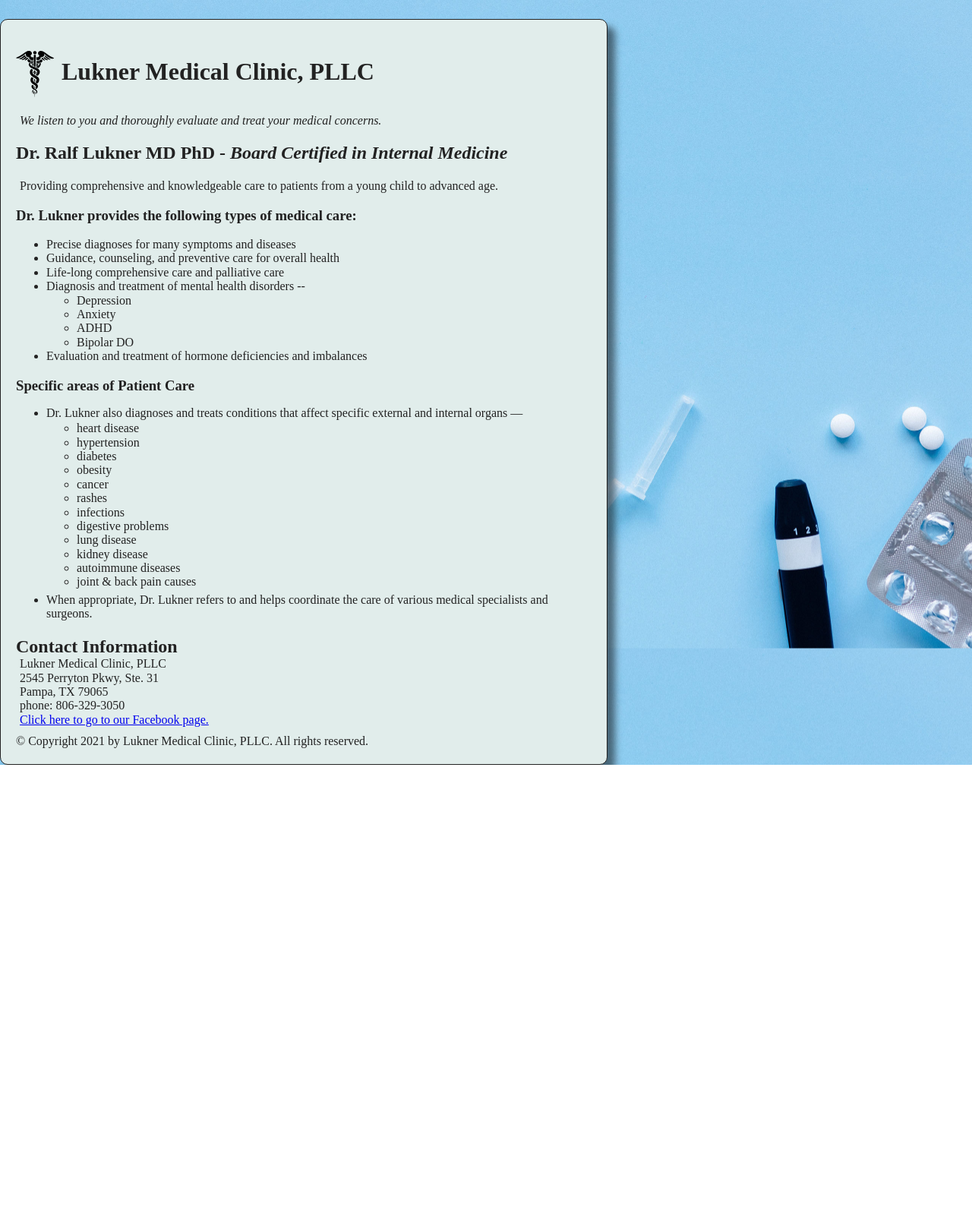
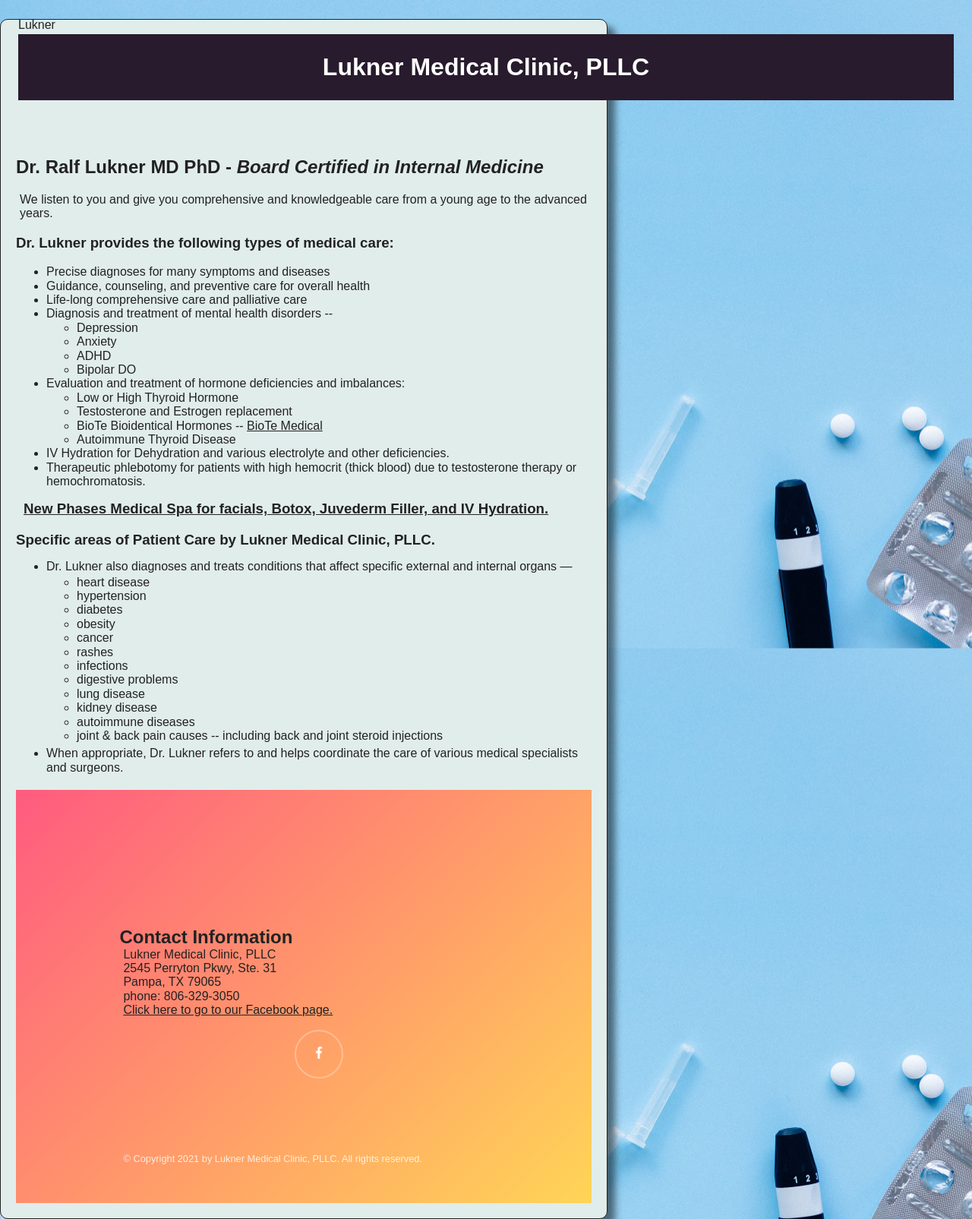
Before and after one commit to ralflukner/scrimba-front-end, a website built with Parcel: page index.html in a window 1280 px wide. Shown: the whole page at 76% size. Before the commit the page ends 1007 px from the top, so only its background shows below. Built offline with nearby package versions, Linux system fonts and the light colour scheme.

Commit message:
Incorporated initial Adobe Tutorial Content

```diff
--- a/css/_notes/dwsync.xml
+++ b/css/_notes/dwsync.xml
@@ -1,6 +1,6 @@
 <?xml version="1.0" encoding="utf-8" ?>
 <dwsync>
-<file name="main.css" server="bitnami luknerclinic.net server/" local="3721600230" remote="3721600230" Dst="-1" />
+<file name="main.css" server="bitnami luknerclinic.net server/" local="3722900577" remote="3722900577" Dst="-1" />
 <file name="normalize.css" server="bitnami luknerclinic.net server/" local="3720957226" remote="3720957226" Dst="-1" />
 <file name="singlePageTemplate.css" server="bitnami luknerclinic.net server/" local="3721568862" remote="3721568862" Dst="-1" />
 </dwsync>
--- a/css/main.css
+++ b/css/main.css
@@ -8,6 +8,17 @@
 /* ==========================================================================
    Base styles: opinionated defaults
    ========================================================================== */
+@import url('https://fonts.googleapis.com/css2?family=Open+Sans&family=Vollkorn:ital,wght@0,600;1,500&display=swap');
+
+:root {
+  --type-body: Open Sans, Helvetica, Arial, sans-serif;
+  --type-quote: Vollkorn;
+  --quote-image-width: 140px;
+  --border-rad: 7px;
+  --accent-color: hsl(322deg 85% 65%);
+  --quote-bg: hsl(0 0% 97%);
+}
+
 html {
   padding-top: 25px;
   color: #222;
@@ -243,6 +254,11 @@ p {
   margin-bottom: 0px;
 }
 h1 {
+  background-color: #281B2D;
+  color: #fff;
+  text-align: center;
+  font-size: 48px;
+  padding: 25px 0;
   margin-left: 5px;
   margin-top: 0px;
   margin-bottom: 5px;
--- /dev/null
+++ b/css/styles.css
@@ -0,0 +1,278 @@
+@charset 'UTF-8';
+
+
+/*html,
+html * {
+  box-sizing: border-box;
+  margin: 0;
+  padding: 0;
+}*/
+
+
+
+body {
+  font-family: arial, sans-serif;
+  /*font-size: 1vw;*/
+  background: white;
+}
+
+img {
+  width: 100%;
+  max-width: 100%;
+  height: auto;
+  vertical-align: middle;
+  -webkit-transform: translate3d(0,0,0);
+          transform: translate3d(0,0,0);
+}
+a, a:visited {
+    color: inherit;
+}
+header {
+  position: fixed;
+  padding: 1.5em;
+  top: 0;
+  left: 0;
+  width: 100%;
+  z-index: 1000;
+}
+.site-logo {
+  position: relative;
+  display: block;
+  float: left;
+  width: 3.1em;
+}
+.site-logo img {
+  width: 3.1em;
+}
+.logo {
+  opacity: 1;
+}
+.site-nav {
+  position: relative;
+  float: right;
+  z-index: 400;
+  top: 0;
+  left: 0;
+  display: block !important;
+  width: 80%;
+  padding: .75em 1em 0 0;
+  opacity: .95;
+  background: none;
+}
+.site-nav ul {
+  list-style-type: none;
+  margin: 0;
+  text-align: right;
+}
+.site-nav ul li {
+  display: inline-block;
+  margin-bottom: 0;
+  margin-left: 1.5em;
+}
+.site-nav ul li a {
+  font-size: .85em;
+  padding-bottom: .5em;
+  text-decoration: none;
+  letter-spacing: .15em;
+  text-transform: uppercase;
+  color: #fff;
+  -webkit-transition: color .3s;
+  transition: color .3s;
+}
+
+.site-nav ul li a:hover {
+  outline: none;
+  border-bottom: 1px solid white;
+}/*
+.hero {
+  position: relative;
+  height: 54vw;
+  background-color: #a2f92f;
+}
+.hero-content {
+  font-family: 'acumin-pro-extra-condensed', sans-serif;
+  color: #fff;
+  position: absolute;
+  z-index: 20000;
+  padding-top: 4em;
+  top: 0;
+  bottom: 0;
+  width: 100%;
+  text-align: center;
+}*!
+h2 {
+	font-weight: 100;
+	font-size: 2em;
+    line-height: 2.2;
+	margin-bottom: -.35em;
+	padding-top: 13%;
+	letter-spacing: .3em;
+	text-transform: uppercase;
+	text-shadow: 0px 0px 8px rgba(0, 0, 0,.2);
+}*!
+h1 {
+  margin-bottom: 1.5%;
+  text-transform: uppercase;
+  text-shadow: 0px 0px 10px rgba(0, 0, 0,.05);
+  letter-spacing: .85em;
+  margin-left: .7em;
+  font-size: 8.5vw;
+}*!
+h3 {
+  font-size: 1.5em;
+  font-weight: 100;
+  line-height: 2.75;
+  letter-spacing: .35em;
+  text-transform: uppercase;
+  text-shadow: 0px 0px 8px rgba(0, 0, 0,.2);
+}*!
+.intro {
+  position: relative;
+  color: #343144;
+  background: #fff;
+  padding: 12.5em 6em 14.5em;
+}
+.intro-text {
+  position: relative;
+}
+.intro p {
+  font-family: 'acumin-pro-extra-condensed', sans-serif;
+  font-size: 2.5em;
+  line-height: 1.8;
+  position: relative;
+  z-index: 200;
+  text-align: center;
+  letter-spacing: .325em;
+  text-transform: uppercase;
+}*/
+.artworks {
+  position: relative;
+  width: 100%;
+  overflow: hidden;
+}
+.artwork {
+  display: flex;
+}
+.artwork .artwork-piece {
+  padding: 8% 0 8% 23.5%;
+  background-image:-moz-linear-gradient( 135deg, rgb(160,55,220) 0%, rgb(83,200,234) 100%);
+  background-image: -webkit-linear-gradient( 135deg, rgb(160,55,220) 0%, rgb(83,200,234) 100%);
+  background-image: -ms-linear-gradient( 135deg, rgb(160,55,220) 0%, rgb(83,200,234) 100%);
+  width: 50%;
+}
+.artwork-piece figure {
+  position: relative;
+}
+.artwork-piece figure img {
+  position: relative;
+  z-index: 100;
+}
+.artwork .artwork-description {
+  background: #26223e;
+  color: #fff;
+  width: 50%;
+  padding: 11.25em 13em 11.5em;
+}
+.artwork-title {
+  font-family: 'acumin-pro-extra-condensed', sans-serif;
+  font-size: 3em;
+  font-weight: 100;
+  padding: 2em 0 0 0;
+  letter-spacing: .36em;
+  text-transform: uppercase;
+  line-height: 1.5;
+  max-width: 9em;
+  margin-bottom: .5em;
+}
+.artwork-text {
+  font-size: 1.1em;
+  line-height: 1.9;
+  opacity: .8;
+  max-width: 20em;
+}
+.see-more {
+  font-size: 1em;
+  display: inline-block;
+  margin-top: 4.1em;
+  padding: 0 0 .4em 0;
+  transition: all .3s;
+  text-decoration: none;
+}
+.see-more:hover {
+  border-bottom: 1px solid white;
+}
+footer {
+  margin-top: -3.5em;
+  padding-top: 10em;
+  background-image:-moz-linear-gradient( -45deg, rgb(255,91,127) 0%, rgb(255,213,86) 100%);
+  background-image: -webkit-linear-gradient( -45deg, rgb(255,91,127) 0%, rgb(255,213,86) 100%);
+  background-image: -ms-linear-gradient( -45deg, rgb(255,91,127) 0%, rgb(255,213,86) 100%);
+}
+.footer-content {
+  width: 64%;
+  margin: 0 auto;
+	padding-bottom:1.7em;
+}
+.footer-social {
+  display: block;
+  width: 100%;
+  list-style-type: none;
+  text-align: center;
+}
+.footer-social li {
+  display: inline-block;
+  margin: 0 1.2em;
+}
+.footer-social li a {
+  line-height: 3.5em;
+  display: inline-block;
+  width: 4em;
+  height: 4em;
+  text-align: center;
+  border: 2px solid rgba(255,255,255,.3);
+  border-radius: 50%;
+}
+.footer-social li a:hover {
+  border-color: #fff;
+  background: #fff;
+}
+.footer-social li a img {
+  width: auto;
+  height: 1em;
+}
+.footer-social li a .social-hover {
+  display: none;
+}
+.footer-social li a:hover .social-default {
+  display: none;
+}
+.footer-social li a:hover .social-hover {
+  display: inline;
+}
+.footer-info {
+  clear: both;
+  padding-top: 5em;
+}
+.footer-info p {
+  font-size: .8em;
+  color:#fff;
+  line-height: 1.55;
+  max-width: 36em;
+  margin-bottom: 1.7em;
+}
+.footer-disclaimer {
+  width: 60%;
+  position: relative;
+}
+.footer-credit {
+  float: right;
+  width: 40%;
+  text-align: right;
+  position: relative;
+}
+.footer-legal {
+  opacity: .8;
+}
+.footer-credit a:hover {
+  text-decoration: none;
+}
--- a/index.html
+++ b/index.html
@@ -33,9 +33,21 @@
   <link rel="apple-touch-icon" href="doctor-male.png">
   <!-- Place favicon.ico in the root directory -->
 
+  <!-- Stylesheets from site template (WebStorm) -->
   <link rel="stylesheet" href="css/normalize.css">
   <link rel="stylesheet" href="css/main.css">
+  <!-- Stylesheet from Adobe DW Adding HTML content tutorial -->
+  <link rel="stylesheet" href="css/styles.css">
+
   <meta name="theme-color" content="#fafafa">
+
+  <!-- Adobe DW elements -->
+  <script src="https://use.typekit.net/kxf0iwn.js"></script>
+  <script>try {
+    Typekit.load({async: true});
+  } catch (e) {
+  }</script>
+
 </head>
 <body>
 <!-- Google Tag Manager (noscript) -->
@@ -46,23 +58,38 @@
 <!-- End Google Tag Manager (noscript) -->
 <!-- Add your site or application content here -->
 <header class="hero">
+  <a class="site-logo">
+      Lukner
+  </a>
+  <nav class="site-nav">
+
+  </nav>
+
   <div class="container">
-    <h1 class="main-text"><img src="img/medicine-sign.svg" alt="doctor-male" width="50" style="margin-right: 10px"><span style="margin-top: 30px">Lukner Medical Clinic, PLLC</span></h1>
-    <p>
-      <em>We listen to you and thoroughly evaluate and treat your medical concerns.</em>
-    </p>
+    <h1 class="main-text"><!--<img src="img/medicine-sign.svg" alt="logo" width="50"
+                               style="margin-right: 10px">--><span
+      style="margin-top: 30px">Lukner Medical Clinic, PLLC</span></h1>
+    <br/>
     <a href="#" class="btn"></a>
   </div>
 </header>
 
 <main>
   <section class="hero-overview">
+    <section class="hero">
       <div class="container">
         <article>
-          <h2 class="section-title">Dr. Ralf Lukner MD PhD - <em>Board Certified in Internal Medicine</em></h2>
-          <p>Providing comprehensive and knowledgeable care to patients from a young
-            child to advanced age.</p>
+          <div class="hero-content">
+            <h2 style="margin-top: 160px;" class="section-title">Dr. Ralf Lukner MD PhD - <em>Board Certified in
+              Internal
+              Medicine</em></h2>
+            <p>We listen to you and give you comprehensive and knowledgeable care from a young
+              age to the advanced years.</p>
+          </div>
           <div class="two-cols">
+            <section class="intro">
+              <div class="intro-text">
+
                 <h3>Dr. Lukner provides the following types of medical care:</h3>
                 <ul>
                   <li>Precise diagnoses for many symptoms and diseases</li>
@@ -76,9 +103,26 @@
                     <li>Bipolar DO</li>
                   </ul>
                   </li>
-              <li>Evaluation and treatment of hormone deficiencies and imbalances</li>
+                  <li>Evaluation and treatment of hormone deficiencies and imbalances:
+                    <ul>
+                      <li>Low or High Thyroid Hormone</li>
+                      <li>Testosterone and Estrogen replacement</li>
+                      <li>BioTe Bioidentical Hormones -- <a href="https://biote.com" alt="BioTe Medical">BioTe
+                        Medical</a>
+                      </li>
+                      <li>Autoimmune Thyroid Disease</li>
                     </ul>
-            <h3 style="margin-bottom: 5px;">Specific areas of Patient Care</h3>
+                  </li>
+                  <li>IV Hydration for Dehydration and various electrolyte and other deficiencies.</li>
+                  <li>Therapeutic phlebotomy for patients with high hemocrit (thick blood) due
+                    to testosterone therapy or hemochromatosis.
+                  </li>
+                </ul>
+              </div>
+            </section>
+            <h3 style="margin: 10px;"><a href="https://newphasesmedspa.com/" alt="New Phases Med Spa">New Phases Medical
+              Spa for facials, Botox, Juvederm Filler, and IV Hydration.</a></h3>
+            <h3 style="margin-bottom: 5px;">Specific areas of Patient Care by Lukner Medical Clinic, PLLC.</h3>
             <ul style="margin-bottom: 20px;">
               <li>Dr. Lukner also diagnoses and treats conditions that affect specific external and internal organs —
                 <ul style="margin-top: 2px; margin-bottom: 5px;">
@@ -93,7 +137,7 @@
                   <li>lung disease</li>
                   <li>kidney disease</li>
                   <li>autoimmune diseases</li>
-                  <li>joint & back pain causes</li>
+                  <li>joint & back pain causes -- including back and joint steroid injections</li>
                 </ul>
               </li>
               <li>
@@ -105,10 +149,26 @@
         </article>
       </div>
     </section>
+  </section>
+  <!-- Artwork -->
+<!--  <section class="artworks">
+    <article class="artwork">
+      <div class="artwork-piece">
+        <figure>
+
+        </figure>
+      </div>
+      <div class="artwork-description">
+
+      </div>
+    </article> -->
+  </section>
 </main>
 
-<section>
-  <h2 style="margin-bottom: 0;">Contact Information</h2>
+
+<footer style="margin-top: 10px;">
+  <div class="footer-content">
+    <section><h2 style="margin-bottom: 0;">Contact Information</h2>
       <p> Lukner Medical Clinic, PLLC</p>
       <p>2545 Perryton Pkwy, Ste. 31</p>
       <p>Pampa, TX 79065</p>
@@ -118,8 +178,30 @@
       <script src="js/plugins.js"></script>
       <script src="js/main.js"></script>
     </section>
-<footer style="margin-top: 10px;">
-  <section> &copy; Copyright 2021 by Lukner Medical Clinic, PLLC. All rights reserved.</section>
+    <ul class="footer-social">
+      <li>
+        <a href="https://facebook.com/luknermedical">
+          <img class="social-default" src="img/social-facebook.png">
+          <img class="social-hover" src="img/social-facebook-hover.png">
+        </a>
+      </li>
+      <!--           <li>
+                     <a href="#">
+                         <img class="social-default" src="images/social-pinterest.png">
+                         <img class="social-hover" src="images/social-pinterest-hover.png">
+                     </a>
+                 </li>
+                 <li>
+                     <a href="#">
+                         <img class="social-default" src="images/social-twitter.png">
+                         <img class="social-hover" src="images/social-twitter-hover.png">
+                     </a>
+                 </li>  -->
+    </ul>
+    <div class="footer-info">
+      <p class="footer-legal">&copy; Copyright 2021 by Lukner Medical Clinic, PLLC. All rights reserved.</p>
+    </div>
+  </div>
 </footer>
 
 <!-- Global site tag (gtag.js) - Google Analytics -->
```
Also changed, not shown: _notes/dwsync.xml (+6 -1 lines), img/social-facebook-hover.png (added), img/social-facebook.png (added). Lines whose indentation alone changed are shown as unchanged.
